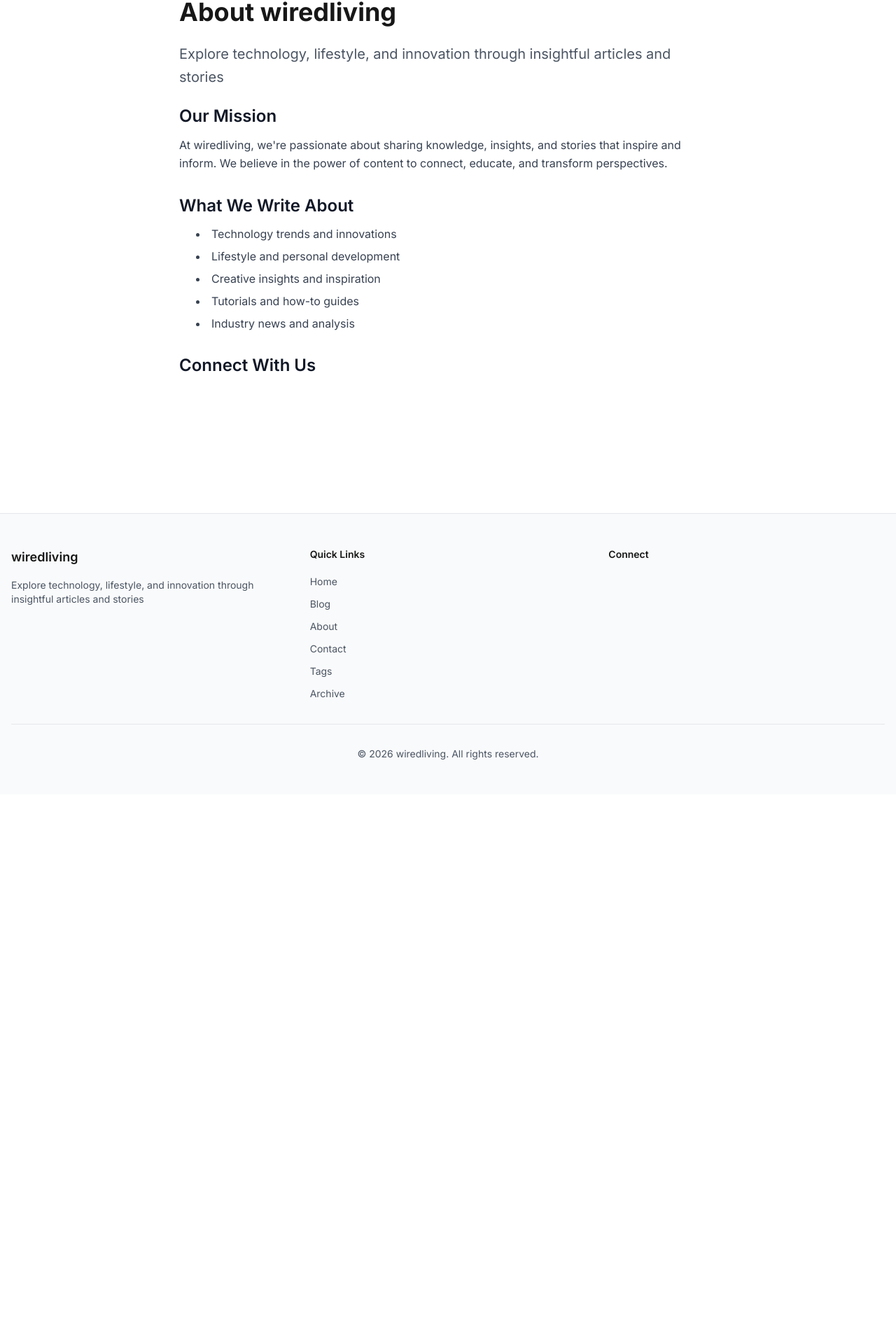
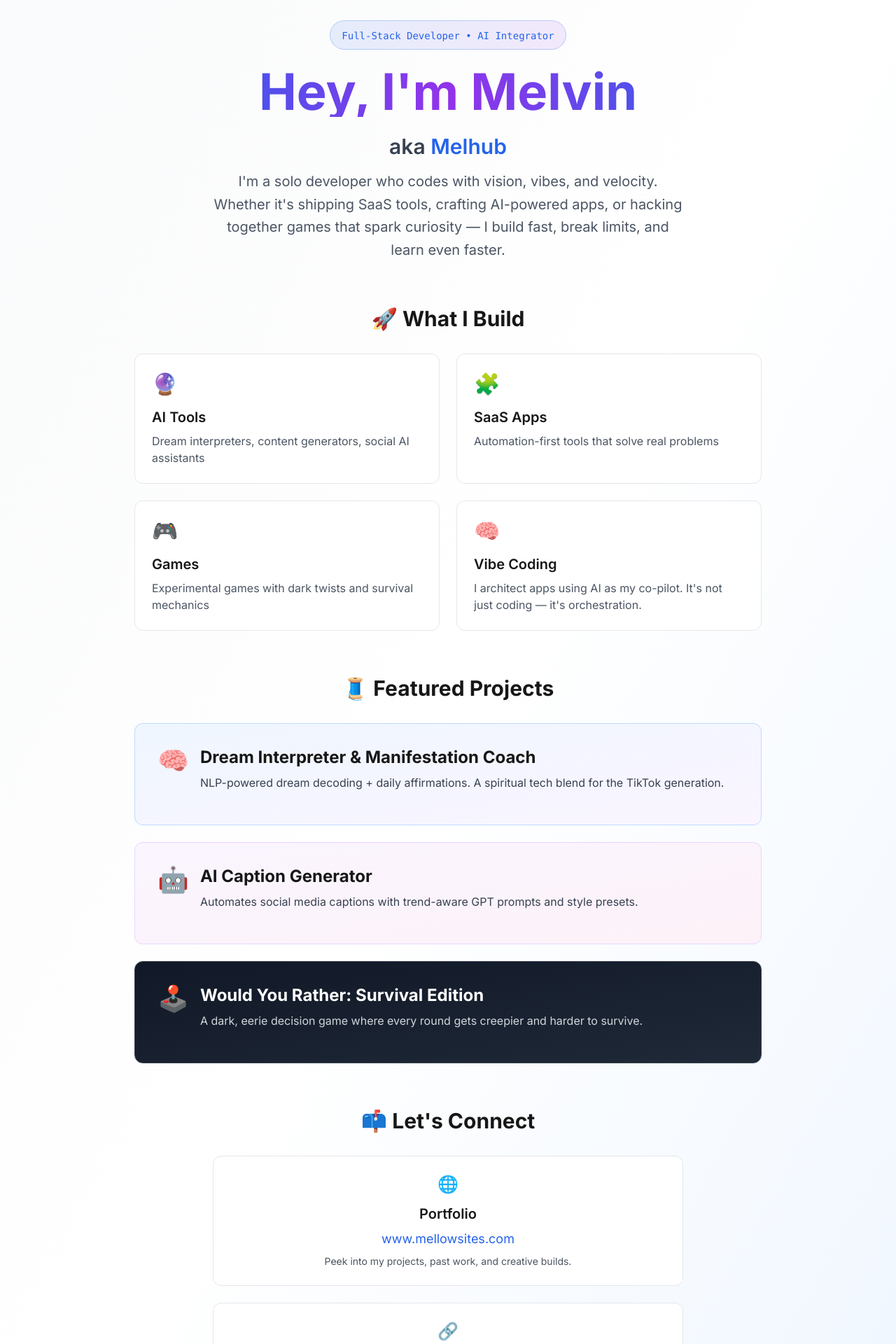
Before and after one commit to melloom/WiredLiving, a Next.js app: page /about in a window 1280 px wide. Shown: the part 132-2052 px from the top of the page at 70% size. Before the commit the page ends 1267 px from the top, so only its background shows below. Built offline with nearby package versions, Linux system fonts and the light colour scheme.

Commit message:
Redesign About page with Melvin's info: modern design, featured projects, and better layout

```diff
--- a/app/about/page.tsx
+++ b/app/about/page.tsx
@@ -3,92 +3,164 @@ import { siteConfig } from '@/config/site';
 
 export const metadata: Metadata = {
   title: 'About',
-  description: `Learn more about ${siteConfig.name} and our mission`,
+  description: 'Full-Stack Developer • AI Integrator • Builder of Bold Ideas',
   openGraph: {
     title: `About | ${siteConfig.name}`,
-    description: `Learn more about ${siteConfig.name} and our mission`,
+    description: 'Full-Stack Developer • AI Integrator • Builder of Bold Ideas',
     ...(siteConfig.url && { url: `${siteConfig.url}/about` }),
   },
 };
 
 export default function AboutPage() {
   return (
-    <main className="min-h-screen">
-      <div className="container mx-auto px-4 py-16">
-        <div className="max-w-3xl mx-auto">
-          <h1 className="text-4xl font-bold mb-6">About {siteConfig.name}</h1>
+    <main className="min-h-screen bg-gradient-to-br from-gray-50 via-white to-blue-50 dark:from-gray-950 dark:via-gray-900 dark:to-gray-950">
+      <div className="container mx-auto px-4 py-16 md:py-24">
+        <div className="max-w-4xl mx-auto">
+          {/* Hero Section */}
+          <div className="text-center mb-16">
+            <div className="inline-block mb-6">
+              <div className="px-4 py-2 bg-gradient-to-r from-blue-600/10 to-purple-600/10 dark:from-blue-600/20 dark:to-purple-600/20 backdrop-blur-sm border border-blue-500/30 dark:border-blue-400/30 rounded-full">
+                <span className="text-sm font-mono text-blue-600 dark:text-blue-400">
+                  Full-Stack Developer • AI Integrator
+                </span>
+              </div>
+            </div>
+            <h1 className="text-5xl md:text-6xl lg:text-7xl font-bold mb-6 bg-gradient-to-r from-blue-600 via-purple-600 to-blue-600 bg-clip-text text-transparent">
+              Hey, I&apos;m Melvin
+            </h1>
+            <p className="text-2xl md:text-3xl font-semibold text-gray-700 dark:text-gray-300 mb-4">
+              aka <span className="text-blue-600 dark:text-blue-400">Melhub</span>
+            </p>
+            <p className="text-xl text-gray-600 dark:text-gray-400 max-w-2xl mx-auto leading-relaxed">
+              I&apos;m a solo developer who codes with vision, vibes, and velocity.
+              Whether it&apos;s shipping SaaS tools, crafting AI-powered apps, or hacking together games
+              that spark curiosity — I build fast, break limits, and learn even faster.
+            </p>
+          </div>
 
-          <div className="prose prose-lg dark:prose-invert max-w-none">
-            <p className="text-xl text-gray-600 dark:text-gray-400 mb-8">
-              {siteConfig.description}
+          {/* What I Build */}
+          <section className="mb-16">
+            <h2 className="text-3xl font-bold mb-8 text-center">🚀 What I Build</h2>
+            <div className="grid md:grid-cols-2 gap-6">
+              <div className="p-6 bg-white dark:bg-gray-900 rounded-xl border border-gray-200 dark:border-gray-800 hover:border-blue-300 dark:hover:border-blue-700 transition-all hover:shadow-lg">
+                <div className="text-3xl mb-4">🔮</div>
+                <h3 className="text-xl font-semibold mb-2">AI Tools</h3>
+                <p className="text-gray-600 dark:text-gray-400">
+                  Dream interpreters, content generators, social AI assistants
                 </p>
+              </div>
 
-            <section className="mb-8">
-              <h2 className="text-2xl font-semibold mb-4">Our Mission</h2>
-              <p className="text-gray-700 dark:text-gray-300 mb-4">
-                At {siteConfig.name}, we&apos;re passionate about sharing knowledge, insights, and stories
-                that inspire and inform. We believe in the power of content to connect, educate, and
-                transform perspectives.
+              <div className="p-6 bg-white dark:bg-gray-900 rounded-xl border border-gray-200 dark:border-gray-800 hover:border-blue-300 dark:hover:border-blue-700 transition-all hover:shadow-lg">
+                <div className="text-3xl mb-4">🧩</div>
+                <h3 className="text-xl font-semibold mb-2">SaaS Apps</h3>
+                <p className="text-gray-600 dark:text-gray-400">
+                  Automation-first tools that solve real problems
                 </p>
+              </div>
+
+              <div className="p-6 bg-white dark:bg-gray-900 rounded-xl border border-gray-200 dark:border-gray-800 hover:border-blue-300 dark:hover:border-blue-700 transition-all hover:shadow-lg">
+                <div className="text-3xl mb-4">🎮</div>
+                <h3 className="text-xl font-semibold mb-2">Games</h3>
+                <p className="text-gray-600 dark:text-gray-400">
+                  Experimental games with dark twists and survival mechanics
+                </p>
+              </div>
+
+              <div className="p-6 bg-white dark:bg-gray-900 rounded-xl border border-gray-200 dark:border-gray-800 hover:border-blue-300 dark:hover:border-blue-700 transition-all hover:shadow-lg">
+                <div className="text-3xl mb-4">🧠</div>
+                <h3 className="text-xl font-semibold mb-2">Vibe Coding</h3>
+                <p className="text-gray-600 dark:text-gray-400">
+                  I architect apps using AI as my co-pilot. It&apos;s not just coding — it&apos;s orchestration.
+                </p>
+              </div>
+            </div>
           </section>
 
-            <section className="mb-8">
-              <h2 className="text-2xl font-semibold mb-4">What We Write About</h2>
-              <ul className="list-disc list-inside space-y-2 text-gray-700 dark:text-gray-300">
-                <li>Technology trends and innovations</li>
-                <li>Lifestyle and personal development</li>
-                <li>Creative insights and inspiration</li>
-                <li>Tutorials and how-to guides</li>
-                <li>Industry news and analysis</li>
-              </ul>
+          {/* Featured Projects */}
+          <section className="mb-16">
+            <h2 className="text-3xl font-bold mb-8 text-center">🧵 Featured Projects</h2>
+            <div className="space-y-6">
+              <div className="p-8 bg-gradient-to-br from-blue-50 to-purple-50 dark:from-gray-900 dark:to-gray-800 rounded-xl border border-blue-200 dark:border-blue-800">
+                <div className="flex items-start gap-4">
+                  <div className="text-4xl">🧠</div>
+                  <div className="flex-1">
+                    <h3 className="text-2xl font-bold mb-2">Dream Interpreter & Manifestation Coach</h3>
+                    <p className="text-gray-700 dark:text-gray-300 mb-4">
+                      NLP-powered dream decoding + daily affirmations. A spiritual tech blend for the TikTok generation.
+                    </p>
+                  </div>
+                </div>
+              </div>
+
+              <div className="p-8 bg-gradient-to-br from-purple-50 to-pink-50 dark:from-gray-900 dark:to-gray-800 rounded-xl border border-purple-200 dark:border-purple-800">
+                <div className="flex items-start gap-4">
+                  <div className="text-4xl">🤖</div>
+                  <div className="flex-1">
+                    <h3 className="text-2xl font-bold mb-2">AI Caption Generator</h3>
+                    <p className="text-gray-700 dark:text-gray-300 mb-4">
+                      Automates social media captions with trend-aware GPT prompts and style presets.
+                    </p>
+                  </div>
+                </div>
+              </div>
+
+              <div className="p-8 bg-gradient-to-br from-gray-900 to-gray-800 dark:from-gray-950 dark:to-gray-900 rounded-xl border border-gray-700 dark:border-gray-700">
+                <div className="flex items-start gap-4">
+                  <div className="text-4xl">🕹️</div>
+                  <div className="flex-1">
+                    <h3 className="text-2xl font-bold mb-2 text-white">Would You Rather: Survival Edition</h3>
+                    <p className="text-gray-300 mb-4">
+                      A dark, eerie decision game where every round gets creepier and harder to survive.
+                    </p>
+                  </div>
+                </div>
+              </div>
+            </div>
           </section>
 
-            {siteConfig.author.name && (
-              <section className="mb-8">
-                <h2 className="text-2xl font-semibold mb-4">About the Author</h2>
-                <p className="text-gray-700 dark:text-gray-300 mb-4">
-                  {siteConfig.author.name} is the creator and writer behind {siteConfig.name}.
-                </p>
-                {siteConfig.author.email && (
-                  <p className="text-gray-700 dark:text-gray-300">
-                    You can reach out at{' '}
+          {/* Connect Section */}
+          <section className="text-center">
+            <h2 className="text-3xl font-bold mb-8">📫 Let&apos;s Connect</h2>
+            <div className="space-y-6 max-w-2xl mx-auto">
+              <div className="p-6 bg-white dark:bg-gray-900 rounded-xl border border-gray-200 dark:border-gray-800">
+                <div className="text-2xl mb-3">🌐</div>
+                <h3 className="text-xl font-semibold mb-2">Portfolio</h3>
                 <a
-                      href={`mailto:${siteConfig.author.email}`}
-                      className="text-blue-600 dark:text-blue-400 hover:underline"
-                    >
-                      {siteConfig.author.email}
-                    </a>
-                  </p>
-                )}
-              </section>
-            )}
-
-            <section className="mb-8">
-              <h2 className="text-2xl font-semibold mb-4">Connect With Us</h2>
-              <div className="flex flex-wrap gap-4">
-                {siteConfig.links.twitter && (
-                  <a
-                    href={siteConfig.links.twitter}
+                  href={siteConfig.links.portfolio}
                   target="_blank"
                   rel="noopener noreferrer"
-                    className="px-4 py-2 bg-blue-500 text-white rounded-lg hover:bg-blue-600 transition-colors"
+                  className="text-blue-600 dark:text-blue-400 hover:underline text-lg"
                 >
-                    Follow on Twitter
+                  www.mellowsites.com
                 </a>
-                )}
-                {siteConfig.links.github && (
+                <p className="text-sm text-gray-600 dark:text-gray-400 mt-2">
+                  Peek into my projects, past work, and creative builds.
+                </p>
+              </div>
+
+              <div className="p-6 bg-white dark:bg-gray-900 rounded-xl border border-gray-200 dark:border-gray-800">
+                <div className="text-2xl mb-3">🔗</div>
+                <h3 className="text-xl font-semibold mb-2">Socials Hub</h3>
                 <a
-                    href={siteConfig.links.github}
+                  href={siteConfig.links.socialHub}
                   target="_blank"
                   rel="noopener noreferrer"
-                    className="px-4 py-2 bg-gray-800 dark:bg-gray-700 text-white rounded-lg hover:bg-gray-900 dark:hover:bg-gray-600 transition-colors"
+                  className="text-blue-600 dark:text-blue-400 hover:underline text-lg"
                 >
-                    View on GitHub
+                  melhub.netlify.app
                 </a>
-                )}
+                <p className="text-sm text-gray-600 dark:text-gray-400 mt-2">
+                  One link to find them all — GitHub, Twitter, YouTube, LinkedIn, and more.
+                </p>
+              </div>
+
+              <div className="pt-6">
+                <p className="text-lg text-gray-700 dark:text-gray-300">
+                  💬 Always open to collabs, freelancing, or just a good dev chat.
+                </p>
+              </div>
             </div>
           </section>
-          </div>
         </div>
       </div>
     </main>
--- a/config/site.ts
+++ b/config/site.ts
@@ -4,7 +4,7 @@ export const siteConfig = {
   url: '',
   keywords: ['blog', 'technology', 'lifestyle', 'innovation', 'wiredliving'],
   author: {
-    name: '',
+    name: 'Melvin (Melhub)',
     email: '',
     twitter: '',
     github: '',
@@ -12,6 +12,8 @@ export const siteConfig = {
   links: {
     twitter: '',
     github: '',
+    portfolio: 'https://www.mellowsites.com',
+    socialHub: 'https://melhub.netlify.app',
   },
   ogImage: '/og-image.jpg',
 };
```
Lines whose indentation alone changed are shown as unchanged.
